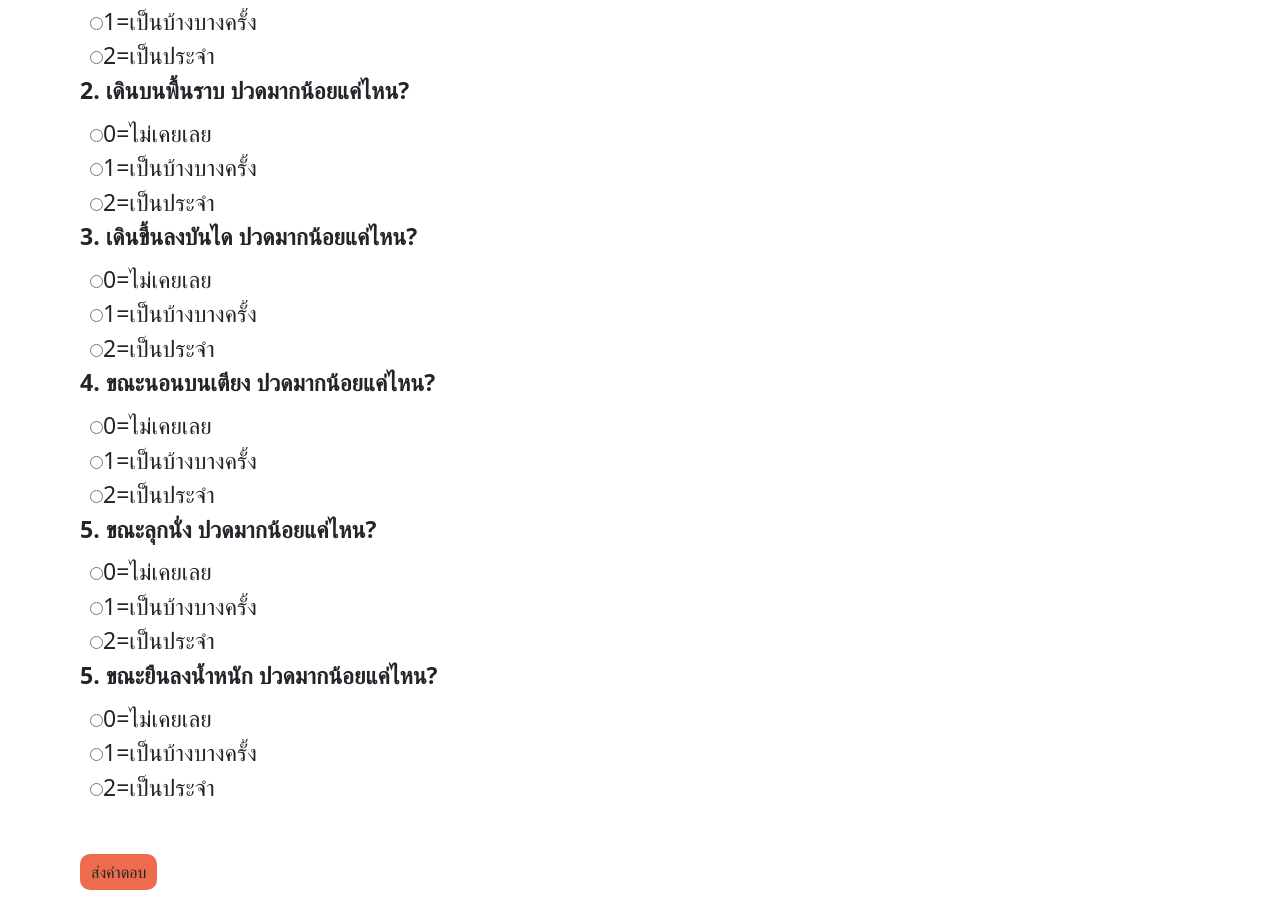
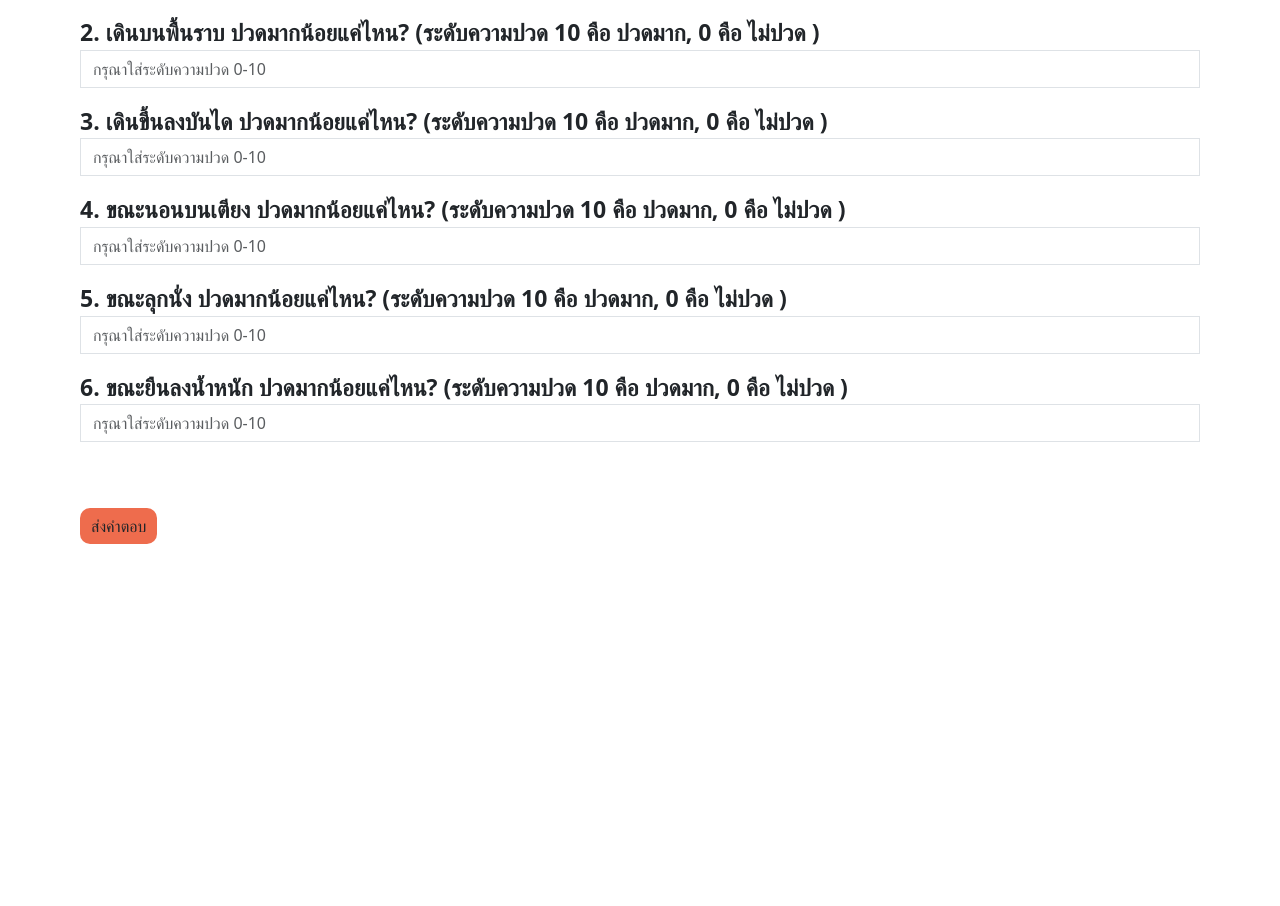
Before and after one commit to chutipon20915/OA-Remedy-Club-KO, a React (Create React App) app in the folder frontend/: page /Form in a window 1280 px wide. Shown: the part 459-1365 px from the top of the page. After the commit the page ends 1019 px from the top, so only its background shows below. Built offline with nearby package versions, Linux system fonts and the light colour scheme.

Commit message:
change radio

```diff
--- a/frontend/src/pages/Form.js
+++ b/frontend/src/pages/Form.js
@@ -96,212 +96,110 @@ function Form() {
           </div>
 
           <div className="form-group">
-            <label htmlFor="question" className="form-label">
-              1. ขณะตอนนี้ ปวดมากน้อยแค่ไหน?
+            <div className="mb-3">
+              <label htmlFor="fname">
+                <strong>
+                  1. ขณะตอนนี้ ปวดมากน้อยแค่ไหน? (ระดับความปวด 10 คือ ปวดมาก, 0
+                  คือ ไม่ปวด )
+                </strong>
               </label>
-            <div className="All">
-              <div className="first">
               <input
-                  type="radio"
+                type="text"
+                placeholder="กรุณาใส่ระดับความปวด 0-10"
                 name="question1"
-                  value="0=ไม่เคยเลย"
                 onChange={handleInput}
+                className="form-control rounded-0"
               />
-                <label htmlFor="male">0=ไม่เคยเลย</label>
-              </div>
-              <div className="second">
-                <input
-                  type="radio"
-                  name="question1"
-                  value="1=เป็นบ้างบางครั้ง"
-                  onChange={handleInput}
-                />
-                <label htmlFor="female">1=เป็นบ้างบางครั้ง</label>
-              </div>
-              <div className="last">
-                <input
-                  type="radio"
-                  name="question1"
-                  value="2=เป็นประจำ"
-                  onChange={handleInput}
-                />
-                <label htmlFor="other">2=เป็นประจำ</label>
-              </div>
             </div>
           </div>
 
           <div className="form-group">
-            <label htmlFor="question" className="form-label">
-              2. เดินบนพื้นราบ ปวดมากน้อยแค่ไหน?
+            <div className="mb-3">
+              <label htmlFor="fname">
+                <strong>
+                  2. เดินบนพื้นราบ ปวดมากน้อยแค่ไหน? (ระดับความปวด 10 คือ
+                  ปวดมาก, 0 คือ ไม่ปวด )
+                </strong>
               </label>
-            <div className="All">
-              <div className="first">
               <input
-                  type="radio"
+                type="text"
+                placeholder="กรุณาใส่ระดับความปวด 0-10"
                 name="question2"
-                  value="0=ไม่เคยเลย"
                 onChange={handleInput}
+                className="form-control rounded-0"
               />
-                <label htmlFor="male">0=ไม่เคยเลย</label>
-              </div>
-              <div className="second">
-                <input
-                  type="radio"
-                  name="question2"
-                  value="1=เป็นบ้างบางครั้ง"
-                  onChange={handleInput}
-                />
-                <label htmlFor="female">1=เป็นบ้างบางครั้ง</label>
-              </div>
-              <div className="last">
-                <input
-                  type="radio"
-                  name="question2"
-                  value="2=เป็นประจำ"
-                  onChange={handleInput}
-                />
-                <label htmlFor="other">2=เป็นประจำ</label>
-              </div>
             </div>
           </div>
 
           <div className="form-group">
-            <label htmlFor="question" className="form-label">
-              3. เดินขึ้นลงบันได ปวดมากน้อยแค่ไหน?
+            <div className="mb-3">
+              <label htmlFor="fname">
+                <strong>
+                  3. เดินขึ้นลงบันได ปวดมากน้อยแค่ไหน? (ระดับความปวด 10 คือ
+                  ปวดมาก, 0 คือ ไม่ปวด )
+                </strong>
               </label>
-            <div className="All">
-              <div className="first">
               <input
-                  type="radio"
+                type="text"
+                placeholder="กรุณาใส่ระดับความปวด 0-10"
                 name="question3"
-                  value="0=ไม่เคยเลย"
                 onChange={handleInput}
+                className="form-control rounded-0"
               />
-                <label htmlFor="male">0=ไม่เคยเลย</label>
-              </div>
-              <div className="second">
-                <input
-                  type="radio"
-                  name="question3"
-                  value="1=เป็นบ้างบางครั้ง"
-                  onChange={handleInput}
-                />
-                <label htmlFor="female">1=เป็นบ้างบางครั้ง</label>
-              </div>
-              <div className="last">
-                <input
-                  type="radio"
-                  name="question3"
-                  value="2=เป็นประจำ"
-                  onChange={handleInput}
-                />
-                <label htmlFor="other">2=เป็นประจำ</label>
-              </div>
             </div>
           </div>
 
           <div className="form-group">
-            <label htmlFor="question" className="form-label">
-              4. ขณะนอนบนเตียง ปวดมากน้อยแค่ไหน?
+            <div className="mb-3">
+              <label htmlFor="fname">
+                <strong>
+                  4. ขณะนอนบนเตียง ปวดมากน้อยแค่ไหน? (ระดับความปวด 10 คือ
+                  ปวดมาก, 0 คือ ไม่ปวด )
+                </strong>
               </label>
-            <div className="All">
-              <div className="first">
               <input
-                  type="radio"
+                type="text"
+                placeholder="กรุณาใส่ระดับความปวด 0-10"
                 name="question4"
-                  value="0=ไม่เคยเลย"
                 onChange={handleInput}
+                className="form-control rounded-0"
               />
-                <label htmlFor="male">0=ไม่เคยเลย</label>
-              </div>
-              <div className="second">
-                <input
-                  type="radio"
-                  name="question4"
-                  value="1=เป็นบ้างบางครั้ง"
-                  onChange={handleInput}
-                />
-                <label htmlFor="female">1=เป็นบ้างบางครั้ง</label>
-              </div>
-              <div className="last">
-                <input
-                  type="radio"
-                  name="question4"
-                  value="2=เป็นประจำ"
-                  onChange={handleInput}
-                />
-                <label htmlFor="other">2=เป็นประจำ</label>
-              </div>
             </div>
           </div>
 
           <div className="form-group">
-            <label htmlFor="question" className="form-label">
-              5. ขณะลุกนั่ง ปวดมากน้อยแค่ไหน?
+            <div className="mb-3">
+              <label htmlFor="fname">
+                <strong>
+                  5. ขณะลุกนั่ง ปวดมากน้อยแค่ไหน? (ระดับความปวด 10 คือ ปวดมาก, 0
+                  คือ ไม่ปวด )
+                </strong>
               </label>
-            <div className="All">
-              <div className="first">
               <input
-                  type="radio"
+                type="text"
+                placeholder="กรุณาใส่ระดับความปวด 0-10"
                 name="question5"
-                  value="0=ไม่เคยเลย"
                 onChange={handleInput}
+                className="form-control rounded-0"
               />
-                <label htmlFor="male">0=ไม่เคยเลย</label>
-              </div>
-              <div className="second">
-                <input
-                  type="radio"
-                  name="question5"
-                  value="1=เป็นบ้างบางครั้ง"
-                  onChange={handleInput}
-                />
-                <label htmlFor="female">1=เป็นบ้างบางครั้ง</label>
-              </div>
-              <div className="last">
-                <input
-                  type="radio"
-                  name="question5"
-                  value="2=เป็นประจำ"
-                  onChange={handleInput}
-                />
-                <label htmlFor="other">2=เป็นประจำ</label>
-              </div>
             </div>
           </div>
 
           <div className="form-group">
-            <label htmlFor="question" className="form-label">
-              5. ขณะยืนลงน้ำหนัก ปวดมากน้อยแค่ไหน?
+            <div className="mb-3">
+              <label htmlFor="fname">
+                <strong>
+                  6. ขณะยืนลงน้ำหนัก ปวดมากน้อยแค่ไหน? (ระดับความปวด 10 คือ
+                  ปวดมาก, 0 คือ ไม่ปวด )
+                </strong>
               </label>
-            <div className="All">
-              <div className="first">
               <input
-                  type="radio"
+                type="text"
+                placeholder="กรุณาใส่ระดับความปวด 0-10"
                 name="question6"
-                  value="0=ไม่เคยเลย"
                 onChange={handleInput}
+                className="form-control rounded-0"
               />
-                <label htmlFor="male">0=ไม่เคยเลย</label>
-              </div>
-              <div className="second">
-                <input
-                  type="radio"
-                  name="question6"
-                  value="1=เป็นบ้างบางครั้ง"
-                  onChange={handleInput}
-                />
-                <label htmlFor="female">1=เป็นบ้างบางครั้ง</label>
-              </div>
-              <div className="last">
-                <input
-                  type="radio"
-                  name="question6"
-                  value="2=เป็นประจำ"
-                  onChange={handleInput}
-                />
-                <label htmlFor="other">2=เป็นประจำ</label>
-              </div>
             </div>
           </div>
 
```
Lines whose indentation alone changed are shown as unchanged.
